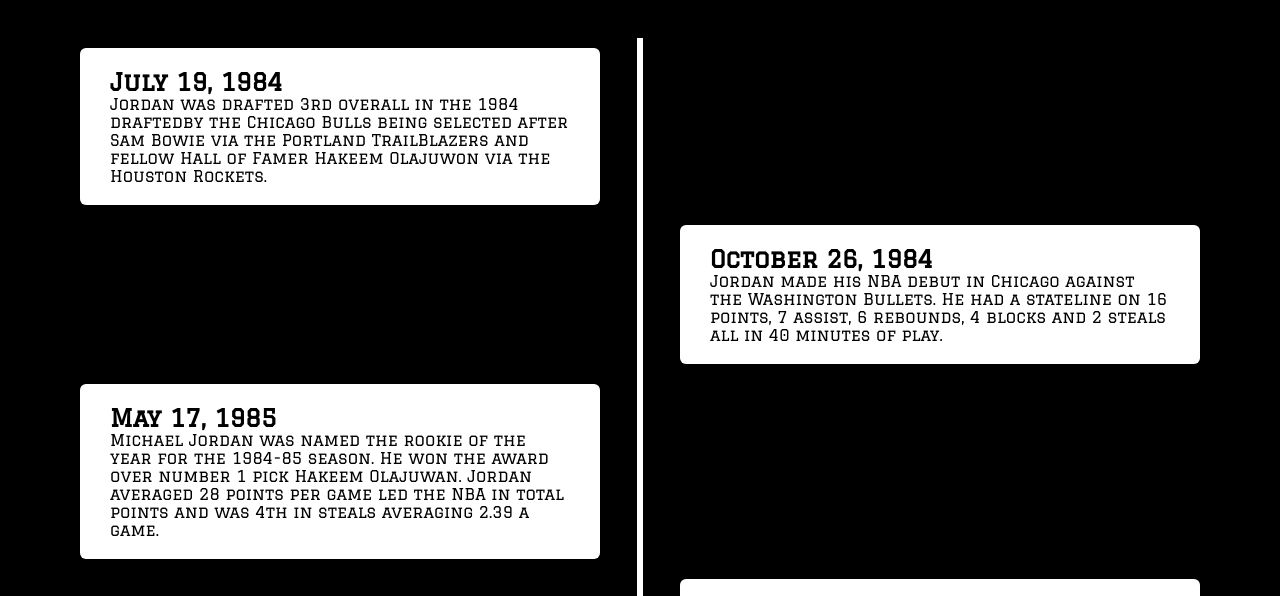
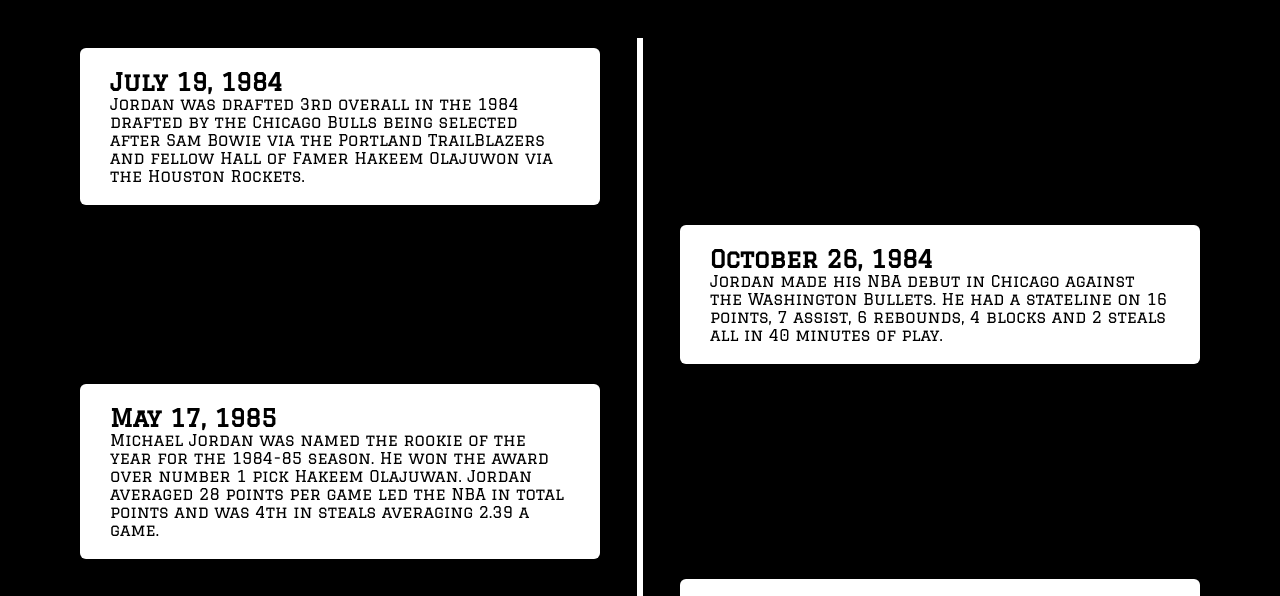
Before and after one commit to Tymier/Jordan-Time-Capsule, a plain HTML site: page index.html in a window 1280 px wide. Shown: the part 142-738 px from the top of the page. Drawn offline with Linux system fonts and the light colour scheme; a script that the page names is missing.

Commit message:
Update index.html

```diff
--- a/index.html
+++ b/index.html
@@ -17,7 +17,7 @@
     <div class="container left">
         <div class="content">
           <h2>July 19, 1984</h2>
-          <p>Jordan was drafted 3rd overall in the 1984 draftedby the
+          <p>Jordan was drafted 3rd overall in the 1984 drafted by the
            Chicago Bulls being selected after Sam Bowie via the Portland TrailBlazers and fellow
            Hall of Famer Hakeem Olajuwon via the Houston Rockets.</p>
         </div>
```
